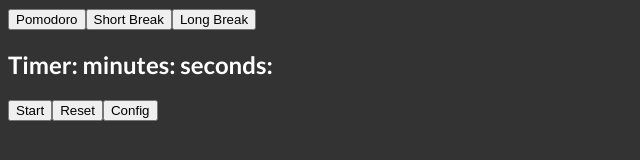
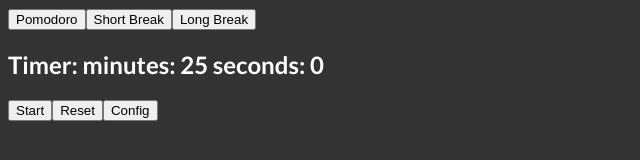
Before and after one commit to WersV/pomodoro-app, a Vue app: page / in a window 1280 px wide. Shown: the top 160 px of the page, without its empty margins (0-640 px from the left). Built offline with nearby package versions, Linux system fonts and the light colour scheme.

Commit message:
add start/stop time

```diff
--- a/src/components/AppControls.vue
+++ b/src/components/AppControls.vue
@@ -1,14 +1,16 @@
 <template>
   <!-- <button >{{ flag ? 'Stop' : 'Start' }}</button> -->
-  <button >Start</button>
+  <button @click="storeTime.handleCounter()">{{ storeTime.isTimeRunning ? 'Stop' : 'Start' }}</button>
   <button >Reset</button>
   <button @click="storeModal.switchModal()">Config</button>
 </template>
 
 <script setup>
 import {useModalStore} from '@/stores/store.js'
+import {useTimeStore} from '@/stores/time.js'
 
 const storeModal = useModalStore()
+const storeTime = useTimeStore()
 
 // defineProps({
 //   flag: {
--- a/src/components/AppTimer.vue
+++ b/src/components/AppTimer.vue
@@ -1,11 +1,25 @@
 <template>
 <h2>
-  Timer: minutes:
-  seconds:
+  Timer: minutes: {{ Math.floor(storeTime.seconds/60) }}
+  seconds: {{ storeTime.seconds%60 }}
 </h2>
 </template>
 
 <script setup>
+import {ref, computed} from 'vue';
+import {useTimeStore} from '@/stores/time.js'
+
+const storeTime = useTimeStore()
+
+const displaySeconds = ref(storeTime.seconds%60)
+const displayMinutes = ref(storeTime.seconds/60)
+
+const showTime = (timeType) => {
+  if(timeType)
+  return storeTime.seconds%60
+}
+
+console.log(storeTime.seconds);
 
 </script>
 
--- a/src/stores/time.js
+++ b/src/stores/time.js
@@ -1,13 +1,21 @@
 import { defineStore } from 'pinia'
-import {ref} from 'vue'
+import {ref, onMounted} from 'vue'
 import { useStorage } from '@vueuse/core'
 import {useModalStore} from '@/stores/store.js'
 
 export const useTimeStore = defineStore('time', () => {
-  const storeModal = useModalStore()
   const pomodoroInputMinutes = useStorage('pomodoroInputMinutes', 25)
   const shortBreakInputMinutes = useStorage('shortBreakInputMinutes', 5)
   const longBreakInputMinutes = useStorage('longBreakInputMinutes', 20)
+
+  const isTimeRunning = ref(false)
+  const activeTab = ref('pomodoro')
+  const seconds = ref(pomodoroInputMinutes.value*60)
+
+  let pomodoroSeconds = Number(pomodoroInputMinutes.value*60)
+  let shortBreakSeconds = Number(shortBreakInputMinutes.value*60)
+  let longBreakSeconds = Number(longBreakInputMinutes.value*60)
+  let intervalId
 
   function $reset() {
     pomodoroInputMinutes.value = 25
@@ -15,10 +23,76 @@ export const useTimeStore = defineStore('time', () => {
     longBreakInputMinutes.value = 20
   }
 
-  function addInputValuesToStore() {
-    console.log('dziala w time.js');
+  function handleCounter() {
+    if(activeTab.value === 'pomodoro') {
+      // if(seconds === null) {
+      //   seconds = pomodoroSeconds // if it's first run give default value of pomodoroSeconds
+      // } else {
+      //   pomodoroSeconds = seconds; // if it's second and every next countdown run use ramining seconds from first run
+      // }
+      handleCounterHelper(pomodoroSeconds)
+    } else if(activeTab.value === 'shortBreak') {
+      // if()
+      seconds.value = shortBreakSeconds
+    } else if(activeTab.value === 'longBreak') {
+      seconds.value = longBreakSeconds
+    }
+    if(!isTimeRunning.value) {
+      intervalId = setInterval(() => {
+        // console.log(seconds);
+        seconds.value -= 1
+        console.log(seconds.value);
+      },1000)
+    } else if(isTimeRunning.value) {
+      clearInterval(intervalId)
+      intervalId = null
+    }
+    isTimeRunning.value = !isTimeRunning.value
   }
 
+  function handleCounterHelper(defaultSeconds) {
+    if(seconds.value === null) {
+      return seconds.value = defaultSeconds // if it's first run give default seconds value
+    } else {
+      defaultSeconds = seconds.value; // if it's second and every next countdown run use remaining seconds from first run
+    }
+  }
 
-  return { pomodoroInputMinutes, shortBreakInputMinutes, longBreakInputMinutes, addInputValuesToStore, $reset }
+  function activeTabSwitch(tabType) {
+    if(tabType === 'pomodoro') {
+      activeTab.value = 'pomodoro'
+    } else if(tabType === 'shortBreak') {
+      activeTab.value = 'shortBreak'
+    } else if(tabType === 'longBreak') {
+      activeTab.value = 'longBreak'
+    }
+    seconds.value = null
+  }
+
+  // function displayFormatedTime(timeUnit) {
+  //   // let time;
+  //   let seconds = pomodoroInputMinutes*60
+  //   if(timeUnit === 'seconds') {
+  //     return seconds%60
+  //   } else if(timeUnit === 'minutes') {
+  //     return seconds/60
+  //   }
+  //   return null
+  // }
+
+  // onMounted(() => {
+  //   seconds.value
+  // })
+
+
+  return {
+    pomodoroInputMinutes,
+    shortBreakInputMinutes,
+    longBreakInputMinutes,
+    isTimeRunning,
+    seconds,
+    $reset,
+    handleCounter,
+    // displayFormatedTime
+  }
 })
```
